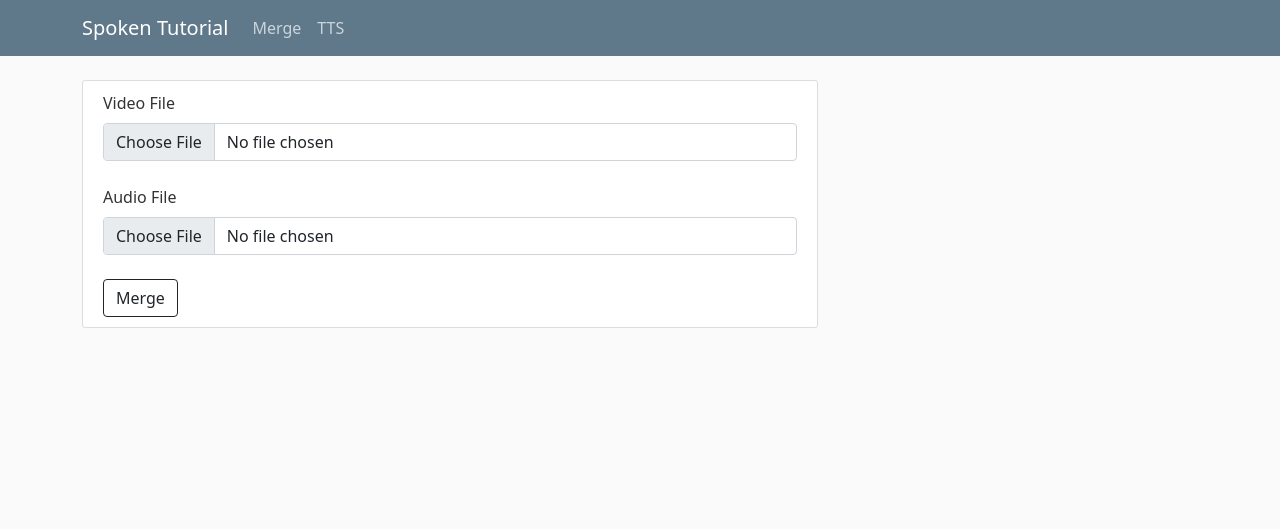
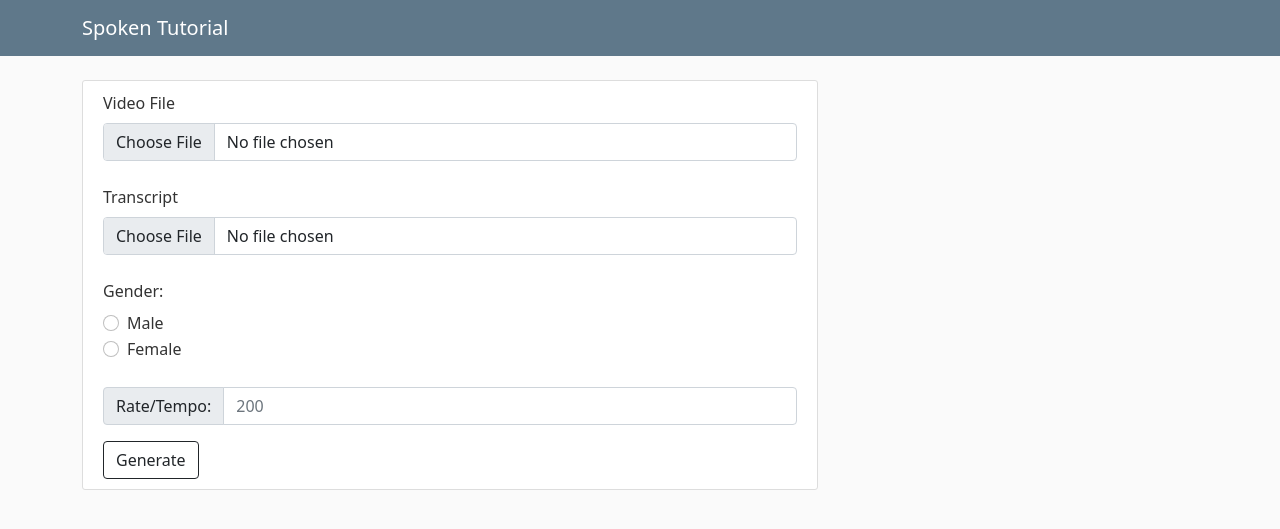
Before and after one commit to DarkenVamp/spoken_tut, a Django app: page / in a window 1280 px wide. Shown: the top 529 px of the page. Run offline with Django 4.2, Linux system fonts and the light colour scheme; some libraries are stand-ins or nearby versions.

Commit message:
templates, views: unify merge and tts pages

```diff
--- a/merge/static/merge/main.css
+++ b/merge/static/merge/main.css
@@ -17,18 +17,6 @@ h6 {
   background-color: #5f788a;
 }
 
-.site-header .navbar-nav .nav-link {
-  color: #cbd5db;
-}
-
-.site-header .navbar-nav .nav-link:hover {
-  color: #ffffff;
-}
-
-.site-header .navbar-nav .nav-link.active {
-  font-weight: 500;
-}
-
 .content-section {
   background: #ffffff;
   padding: 10px 20px;
--- a/merge/templates/merge/base.html
+++ b/merge/templates/merge/base.html
@@ -23,16 +23,6 @@
             <nav class="navbar navbar-expand-md navbar-dark bg-steel fixed-top">
                 <div class="container">
                     <a class="navbar-brand mr-4" href="{% url 'merge-home' %}">Spoken Tutorial</a>
-                    <button class="navbar-toggler" type="button" data-toggle="collapse" data-target="#navbarToggle"
-                        aria-controls="navbarToggle" aria-expanded="false" aria-label="Toggle navigation">
-                        <span class="navbar-toggler-icon"></span>
-                    </button>
-                    <div class="collapse navbar-collapse" id="navbarToggle">
-                        <div class="navbar-nav mr-auto">
-                            <a class="nav-item nav-link" href="{% url 'merge-home' %}">Merge</a>
-                            <a class="nav-item nav-link" href="{% url 'tts-home' %}">TTS</a>
-                        </div>
-                    </div>
                 </div>
             </nav>
         </header>
--- a/merge/templates/merge/merge_page.html
+++ b/merge/templates/merge/merge_page.html
@@ -9,10 +9,24 @@
             <label for="video" class="form-label">Video File</label>
             <input type="file" name="video" class="form-control">
             <br>
-            <label for="audio" class="form-label">Audio File</label>
-            <input type="file" name="audio" class="form-control">
+            <label for="transcript" class="form-label">Transcript</label>
+            <input type="file" name="transcript" class="form-control">
             <br>
-            <button class="btn btn-outline-dark" type="submit">Merge</button>
+            <label for="gender" class="form-label">Gender:</label>
+            <div class="form-check">
+                <input type="radio" id="male" name="gender" class="form-check-input" value="0">
+                <label for="male" class="form-check-label">Male</label>
+            </div>
+            <div class="form-check">
+                <input type="radio" id="female" name="gender" class="form-check-input" value="1">
+                <label for="female" class="form-check-label">Female</label>
+            </div>
+            <br>
+            <div class="input-group mb-3">
+                <span class="input-group-text">Rate/Tempo:</span>
+                <input type="text" name="rate" class="form-control" placeholder="200">
+            </div>
+            <button class="btn btn-outline-dark" type="submit">Generate</button>
         </fieldset>
     </form>
 
@@ -21,6 +35,7 @@
     {% endif %}
 
     {% if result %}
+    <br>
     <h5 class="alert alert-success">Result:
         <a href="{{ result }}">
             <button class="btn btn-primary">Preview</button>
--- a/merge/views.py
+++ b/merge/views.py
@@ -17,60 +17,39 @@ def merge_home(request):
     # dictionary keys taken from merge_page template
     try:
         vid = request.FILES['video']
-        aud = request.FILES['audio']
+        csv_file = request.FILES['transcript']  # from file input
+        gender = int(request.POST['gender'])  # from radio input, gives 0 or 1
+        # from text input, default is 200, default value is '' so set it to 200
+        rate = int(request.POST['rate'] or 200)
     except KeyError:
-        return render(request, 'merge/merge_page.html', {'error': 'Upload both files'})
+        return render(request, 'merge/merge_page.html', {'error': 'Missing fields'})
 
     # rsplit('.', maxsplit=1) gives ['filename', 'extension']
     op_url = MEDIA_URL + vid.name.rsplit('.', maxsplit=1)[0] + '-merged.mp4'
 
     # save files to access them later via ffmpeg
     fs.save(vid.name, vid)
-    fs.save(aud.name, aud)
+    fs.save(csv_file.name, csv_file)
 
     # generate paths to pass to ffmpeg
+    csv_path = os.path.join(MEDIA_ROOT, csv_file.name)
+    audio_url = MEDIA_URL + csv_file.name.rsplit('.', maxsplit=1)[0]
     v_path = os.path.join(MEDIA_ROOT, vid.name)
-    a_path = os.path.join(MEDIA_ROOT, aud.name)
+    a_path = audio_url + '.wav'
+
     try:
+        # generate audio
+        generate_audio(csv_path, audio_url, gender, rate)
+        # merge video with generated audio
         merge_aud_vid(v_path, a_path, op_url)
+        # delete generated audio after processing
+        os.remove(a_path)
         context = {'result': op_url}
     except Exception as e:
         context = {'error': e}
     finally:
         # delete files to save space
         fs.delete(vid.name)
-        fs.delete(aud.name)
+        fs.delete(csv_file.name)
 
     return render(request, 'merge/merge_page.html', context=context)
-
-
-def tts_home(request):
-    # for handling GET and other requests
-    if request.method != 'POST':
-        return render(request, 'merge/tts_page.html')
-
-    fs = FileSystemStorage()
-
-    try:
-        csv_file = request.FILES['transcript']  # from file input
-        gender = int(request.POST['gender'])  # from radio input, gives 0 or 1
-        # from text input, default is 200, default value is '' so set it to 200
-        rate = int(request.POST['rate'] or 200)
-    except KeyError:
-        return render(request, 'merge/tts_page.html', {'error': 'Missing fields'})
-
-    # save() also creates media directory so avoids FileNotFound
-    fs.save(csv_file.name, csv_file)
-    csv_path = os.path.join(MEDIA_ROOT, csv_file.name)
-    audio_url = MEDIA_URL + csv_file.name.rsplit('.', maxsplit=1)[0]
-
-    try:
-        generate_audio(csv_path, audio_url, gender, rate)
-        context = {'result': audio_url + '.wav'}
-    except Exception as e:
-        context = {'error': e}
-    finally:
-        # nuke file
-        fs.delete(csv_file.name)
-
-    return render(request, 'merge/tts_page.html', context=context)
--- a/spoken_tut/urls.py
+++ b/spoken_tut/urls.py
@@ -22,7 +22,6 @@ from merge import views as merge_views
 urlpatterns = [
     path('admin/', admin.site.urls),
     path('', merge_views.merge_home, name='merge-home'),
-    path('tts/', merge_views.tts_home, name='tts-home')
 ]
 
 if settings.DEBUG:
```
Also changed, not shown: merge/templates/merge/tts_page.html (deleted, +0 -41 lines).
